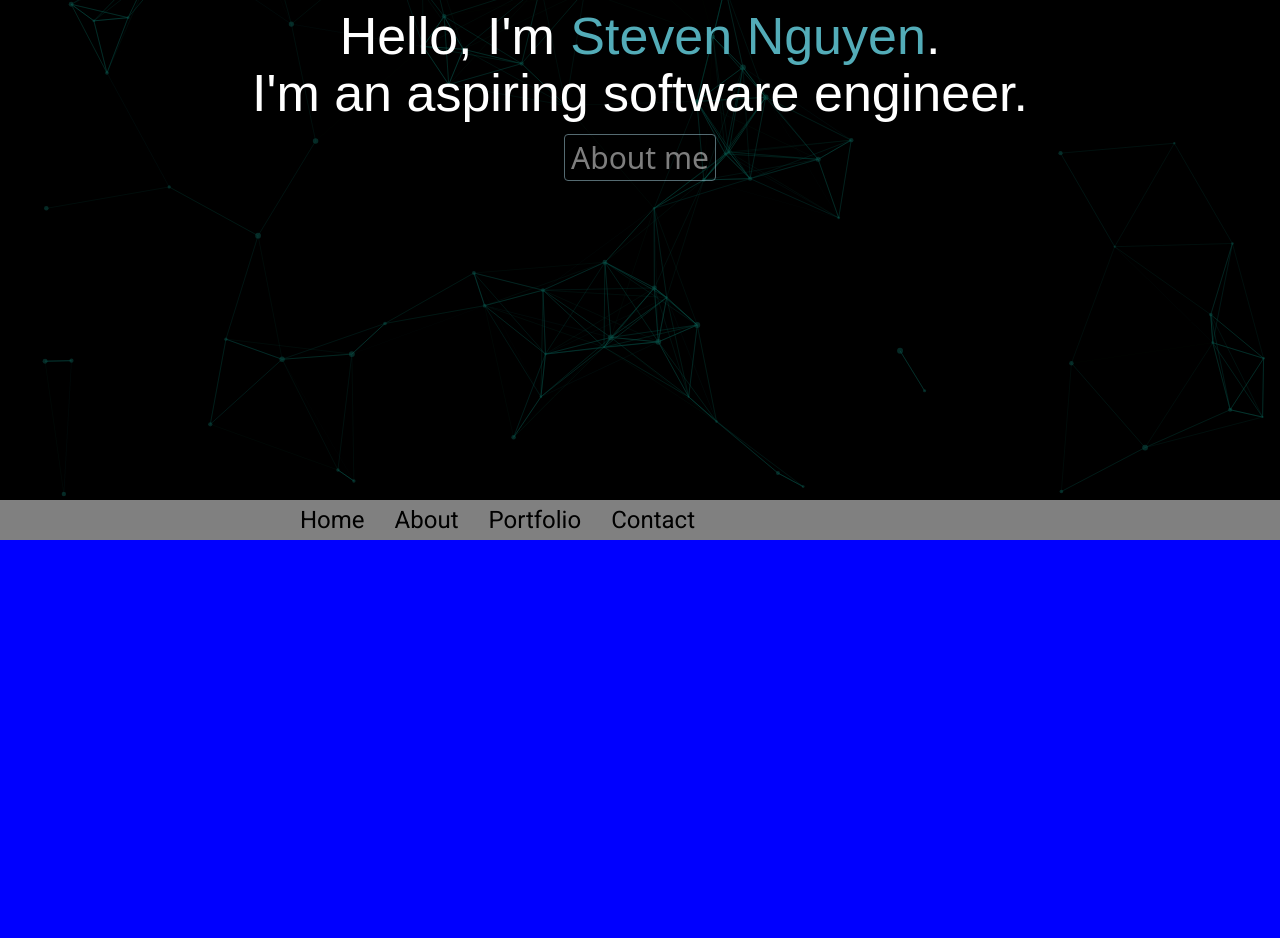
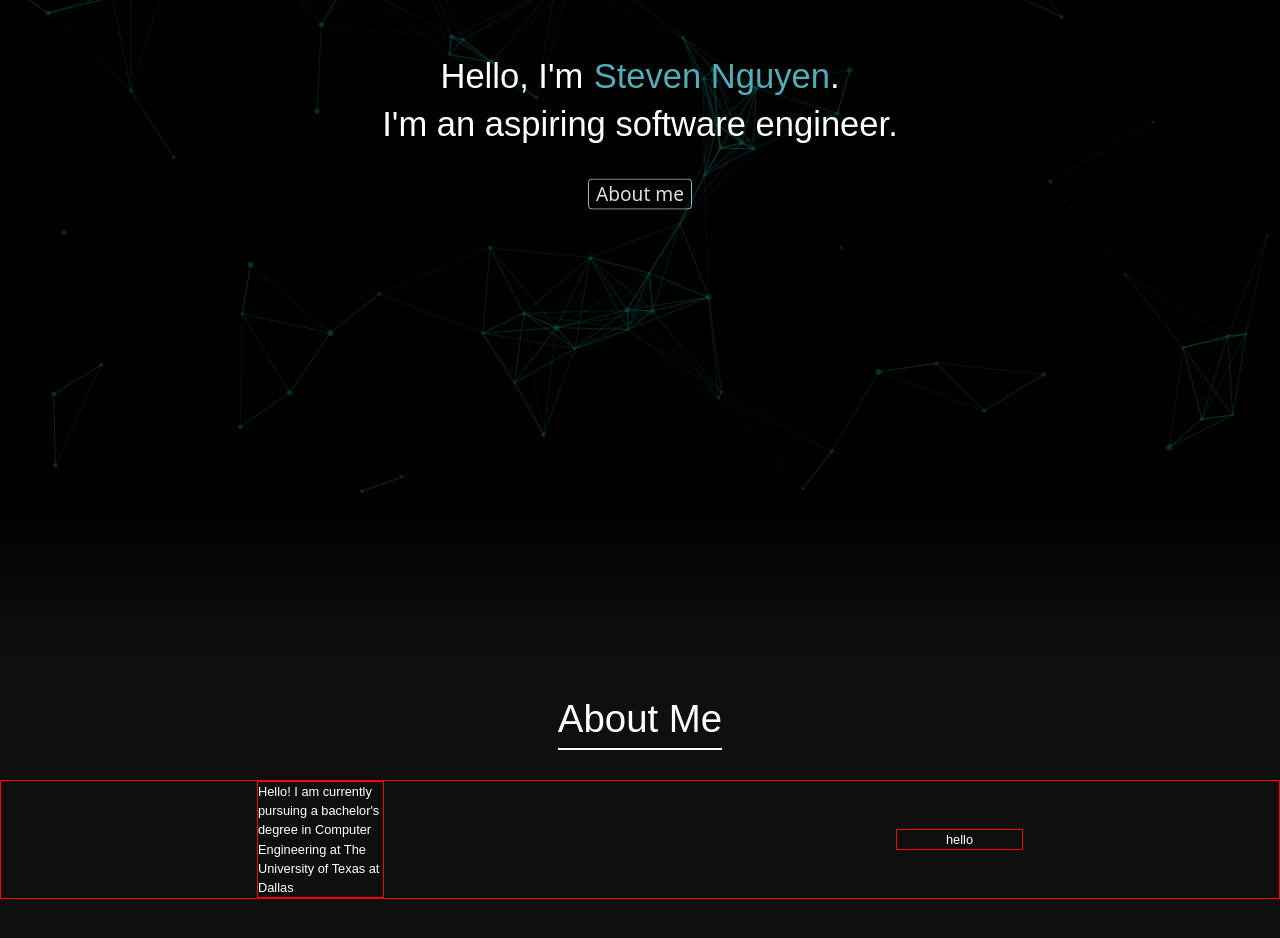
Before and after one commit to stteeevv/steven-nguyen-portfolio-website, a Next.js app: page / in a window 1280 px wide. Shown: the part 300-1238 px from the top of the page. Built offline with nearby package versions, Linux system fonts and the light colour scheme.

Commit message:
css canvas complete v1.0.2

```diff
--- a/src/components/About.js
+++ b/src/components/About.js
@@ -3,7 +3,19 @@ import styles from "./styles/About.module.css";
 export default function About() {
     return (<>
         <div id="about" className={styles.container}>
-
+            <div className={styles.gradient}/>
+            <div id="about-container" className={styles["about-container"]}>
+                <span className={styles.textTitle}>About Me</span>
+            </div>
+            <div className={styles.description}>
+                <div id="leftbox">
+                    <span className={styles.text}>Hello! I am currently pursuing a bachelor's degree
+                    in Computer Engineering at The University of Texas at Dallas</span>
+                </div>
+                <div id="rightbox">
+                    <span className={styles.text}>hello</span>
+                </div>
+            </div>
 
         </div>
     </>);
--- a/src/components/Canvas.js
+++ b/src/components/Canvas.js
@@ -18,7 +18,7 @@ export default function Canvas() {
         style: {
             position: "absolute"
         },
-        fpsLimit: 120,
+        fpsLimit: 500,
         interactivity: {
             events: {
                 onClick: {
--- a/src/components/TitleBox.js
+++ b/src/components/TitleBox.js
@@ -15,7 +15,7 @@ export default function TitleBox() {
                 <span className={styles["title-text"]} style={{color: '#53acb8', ["marginLeft"]: '.3em'}}> Steven Nguyen</span><span className={styles["title-text"]}>.</span>
             </div>
             <span className={styles["title-text"] + " " + styles["bottom-text"]}>I&apos;m an aspiring software engineer.</span>
-            <button className={styles.button} onClick={handleClick} href='#about'>About me</button>
+            <button className={styles.button} onClick={handleClick} href='#about-container'>About me</button>
         </div>
     </>);
 }
--- a/src/components/styles/About.module.css
+++ b/src/components/styles/About.module.css
@@ -1,5 +1,40 @@
 .container {
     height: 200vh;
-    background-color: blue;
     width: 100vw;
+    background-color: #0f0f0f;
 }
+.about-container {
+    display: flex;
+    flex-direction: column;
+    justify-content: center;
+    align-items: center;
+    /* border: 1px solid red; */
+    height: 15vh;
+
+}
+.gradient {
+    background-image: linear-gradient(black, #0f0f0f);
+    width: 100vw;
+    height: 20vh;
+}
+.textTitle {
+    color: white;
+    font-size: 3vw;
+    font-family: 'Raleway', sans-serif;
+    border-bottom: 2px solid white;
+}
+.text {
+    color: white;
+    font-size: 1vw;
+    font-family: 'Raleway', sans-serif;
+}
+.description, .description > div {
+    border: 1px solid red;
+    display: flex;
+    justify-content: center;
+    align-items: center;
+}
+.description > div {
+    width: 10vw;
+    margin-inline: 20vw;
+}
--- a/src/components/styles/canvas.module.css
+++ b/src/components/styles/canvas.module.css
@@ -1,6 +1,6 @@
 .canvas {
     height: 100vh;
-    width: 100%;
+    width: 100vw;
     align-items: center;
     justify-content: center;
     background-color: black;
--- a/src/components/styles/title-box.module.css
+++ b/src/components/styles/title-box.module.css
@@ -2,8 +2,8 @@
 
 .title-text {
     color: white;
-    font-size: 52px;
-    line-height: 57px;
+    font-size: 2.7vw;
+    line-height: 6vh;
     font-family: 'Raleway', sans-serif;
     }
 .title-box {
@@ -39,24 +39,31 @@
 }
 .button {
     z-index: 50;
-    width: 150px;
-    margin: 13px;
+    width: 8vw;
+    position: absolute;
+    bottom: 37vh;
     color: white;
     outline: 1px solid lightblue;
-    font-size: 30px;
+    font-size: 1.5vw;
     border-radius: 3px;
     opacity: 0;
-    animation: button-fade 3s ease-in forwards;
+    animation: button-fade 2s ease-in forwards;
     animation-delay: 4s;
+    transition: background-color .5s ease;
+    z-index: 10;
+}
+.button:hover {
+    background-color: rgba(255,255,255,.2);
+    cursor: pointer;
 }
 @keyframes button-fade {
     0% {
         opacity: 0;
-        translate: translateY(-50px);
+        transform: translateY(35px);
     }
     100% {
         opacity: 1;
-        translate: translateY(0px);
+        transform: translateY(0px);
     }
 }
 
--- a/src/pages/index.js
+++ b/src/pages/index.js
@@ -8,7 +8,7 @@ export default function Home() {
   return (<>
     {/* <Suspense fallback={<Loading/>}> */}
       <Canvas/>
-      <NavigationBar/>
+      {/* <NavigationBar/> */}
       <About />
     {/* </Suspense> */}
   </>);
--- a/src/styles/globals.css
+++ b/src/styles/globals.css
@@ -5,3 +5,7 @@
 body::-webkit-scrollbar {
   display: none;
 }
+
+body {
+  width: 100vw;
+}
```
